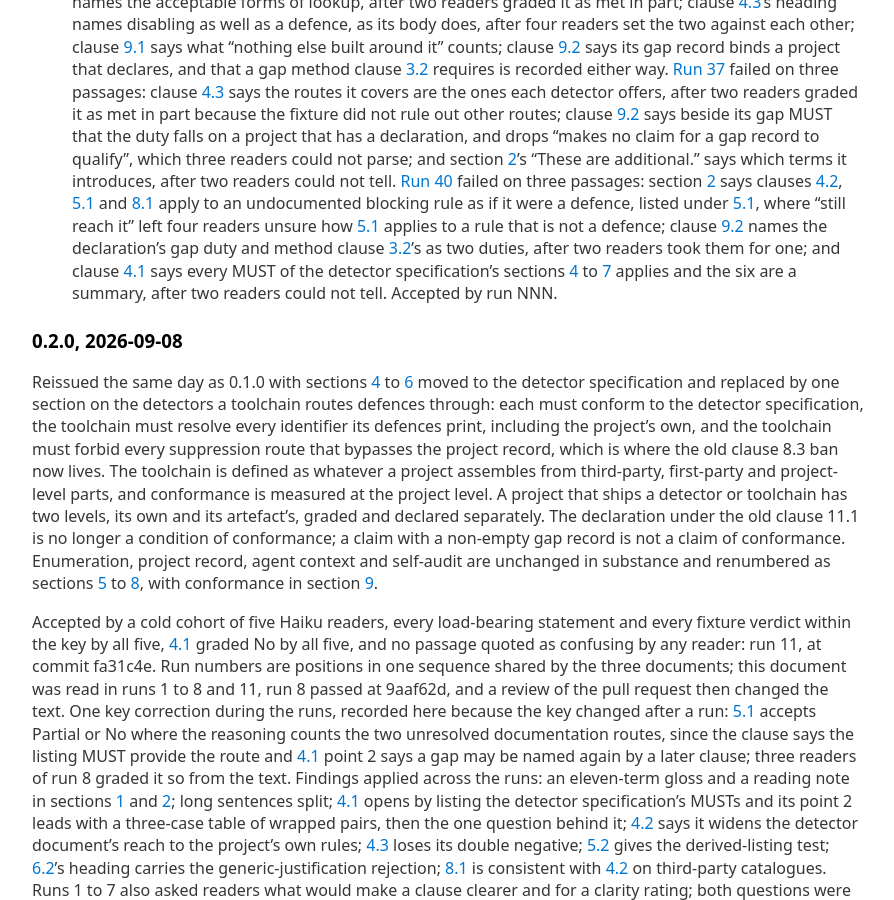
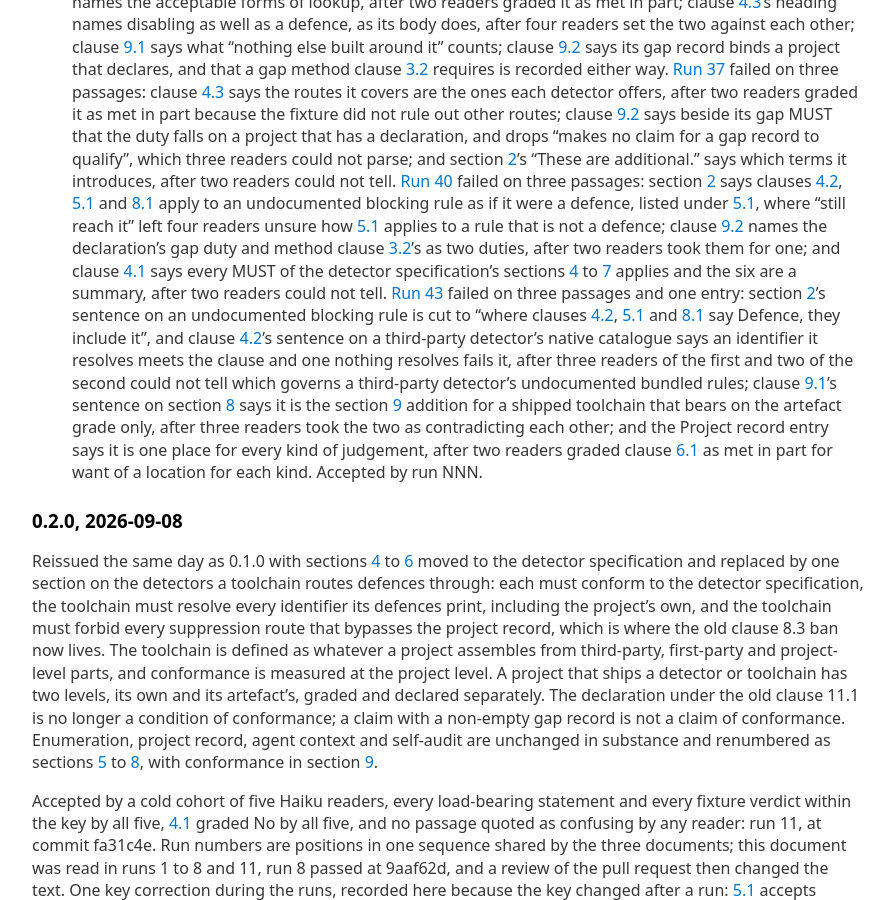
Before and after one commit to Defence-Before-Fix/defence-before-fix.github.io, a Jekyll site: the page built from CHANGELOG.md, in a window 1280 px wide and 900 px high, scrolled down 3607 px. Shown: the whole window, without its empty margins (192-1086 px from the left). Built offline with Jekyll 4.4.1, drawn with Linux system fonts in a browser that asks for light colours; our own code applies the rules of GitHub Pages for plain Markdown files.

Commit message:
Toolchain 2, 4.2, 9.1 and Project record: the passages run 43 failed on, made clearer
Section 2's sentence on an undocumented blocking rule is cut to say
that clauses 4.2, 5.1 and 8.1 include it where they say Defence. Clause
4.2's native-catalogue sentence says when the clause is met and failed.
Clause 9.1's section 8 sentence names the section 9 addition it limits.
The Project record entry is one place for every kind of judgement. No
obligation changed and no keyed sentence touched.

Co-Authored-By: Claude Opus 5.5 <noreply@anthropic.com>

```diff
--- a/TOOLING-SPEC.md
+++ b/TOOLING-SPEC.md
@@ -80,9 +80,8 @@ capitalised term links to its definition, and every one this document borrows is
 | [Rule harness]     | The route by which one [Rule] is run against supplied code on its own                              |
 
 A [Rule] the [Toolchain] runs as [Blocking] alongside its [Defences], but whose documentation
-is missing, is not yet a [Defence]. Clauses 4.2, 5.1 and 8.1 apply to it as if it were one: it
-belongs in the listing clause 5.1 requires, and its missing documentation fails what each of the
-three requires of documentation, which is the failure they exist to catch.
+is missing, is not yet a [Defence]; where clauses 4.2, 5.1 and 8.1 say [Defence], they
+include it.
 
 The three terms below are this document's own, defined here rather than borrowed.
 
@@ -96,7 +95,7 @@ A [Defence] a shipped [Toolchain] carries and enables by default in every [Consu
 
 #### Project record
 
-The place a project writes down the judgements the method specification delegates to it: [Calibrations], [Exceptions] and conventions.
+The one place a project writes down every judgement the method specification delegates to it, whether a [Calibration], an [Exception] or a convention.
 
 The distinction between a [Bundled defence] and a project's own is significant throughout. A bundled
 [Defence] is authored once and runs in codebases its author will never see, so everything a
@@ -194,8 +193,9 @@ only the prohibition, specifically enough to act on, as method clause 8.4 requir
 This clause closes what the [detector specification](DETECTOR-SPEC.md) leaves open. That document holds a
 [Detector] to on-disk resolution of its own [Bundled rules] and
 no further, because it cannot know a project's documentation. A third-party [Detector]'s
-native catalogue, which the [Toolchain] orchestrates without claiming as its own, is
-resolved under that document's clause 6 and is not re-shipped here.
+native catalogue, which the [Toolchain] orchestrates without claiming as its own, is not
+re-shipped here: an [Identifier] the [Detector] resolves under that document's clause 6 meets
+this clause, and one that nothing resolves fails it.
 
 **Why**: method specification clauses 3.6 and 8.3. The [Identifier] has to resolve for the
 reader, which for an [Agent] means mechanically and on disk, and the project's own
@@ -449,8 +449,9 @@ counts only what the shipped [Toolchain] itself supplies, never a script or conf
 project's own [Rules] in the listing of section 5 or the decisions in its [Project record], the
 artefact is graded on the mechanism, the middle column of the section 3 table, and not on the
 content. The two
-verdicts MUST be graded and declared separately, and neither implies the other. Section 8 bears on
-the artefact grade only; clause 5.3 is its project-level counterpart.
+verdicts MUST be graded and declared separately, and neither implies the other. Section 8, which
+section 9 adds where the [Toolchain] is one the project ships, bears on the artefact grade
+only; clause 5.3 is its project-level counterpart.
 
 **Why**: the two questions have different readers. A contributor to the artefact wants to know
 whether the project practises what it ships; a [Consuming project] wants to know what it
```
Also changed, not shown: other parts of TOOLING-SPEC.md (+0 -2 lines), CHANGELOG.md.
